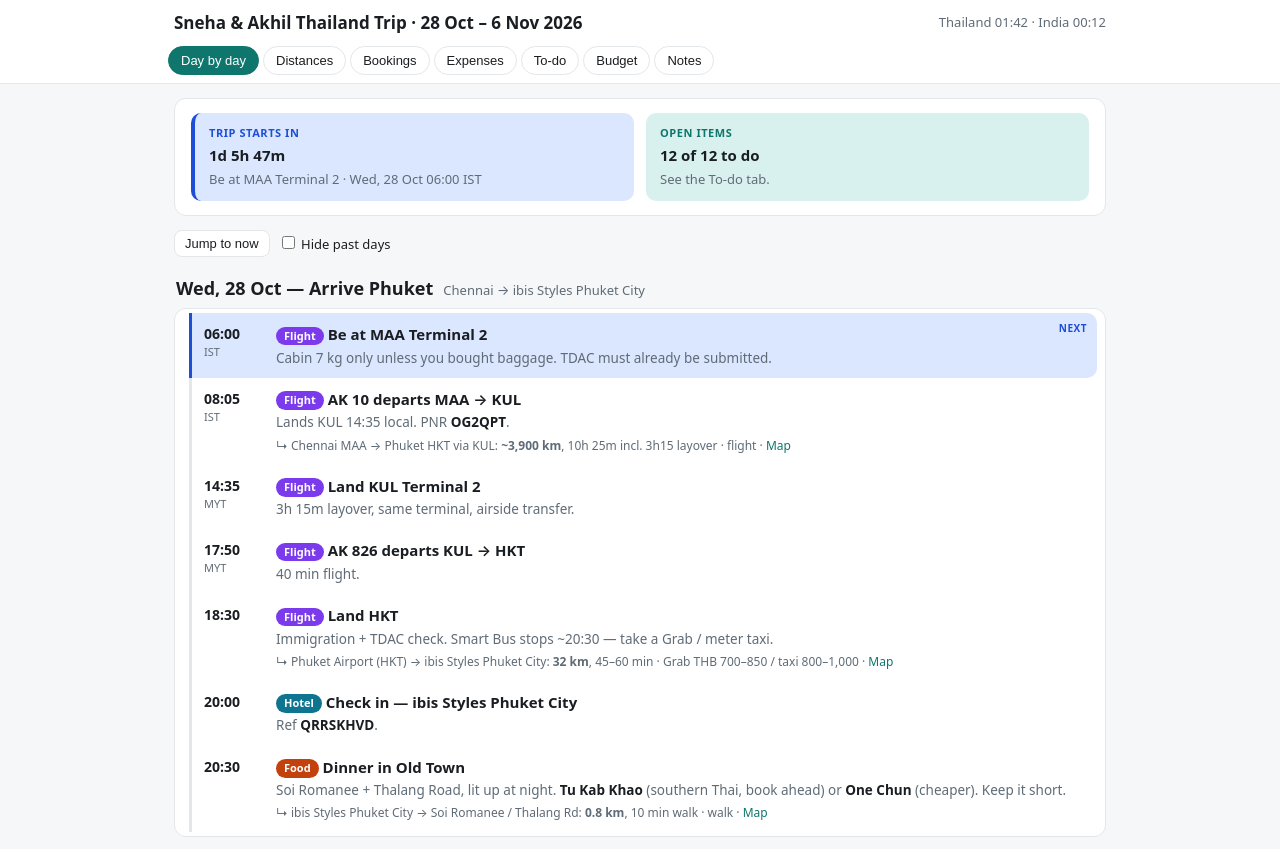
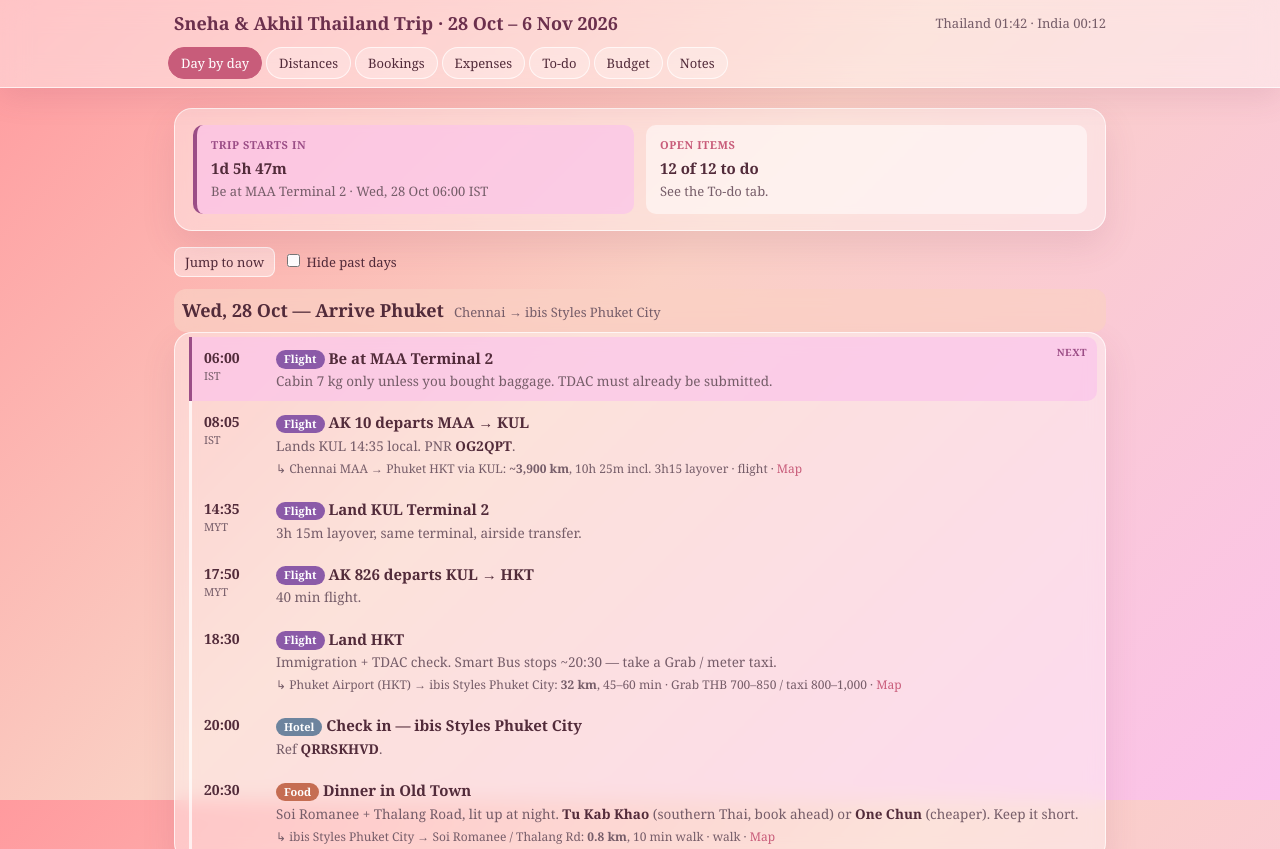
Before and after one commit to akhilvaibhav1/happy-horizons, a plain HTML site: page index.html in a window 1280 px wide. Shown: the top 849 px of the page. Drawn offline with Linux system fonts and the light colour scheme.

Commit message:
apply favorite romantic theme

```diff
--- a/index.html
+++ b/index.html
@@ -3,34 +3,30 @@
 <head>
 <meta charset="utf-8">
 <meta name="viewport" content="width=device-width, initial-scale=1">
-<meta name="theme-color" content="#0f766e">
+<meta name="theme-color" content="#ff9a9e">
 <title>Sneha & Akhil Thailand Trip · 28 Oct – 6 Nov 2026</title>
 <style>
   :root{
-    --bg:#f6f7f8;--card:#fff;--text:#1a1d21;--muted:#5f6b76;--line:#e3e7ea;
-    --accent:#0f766e;--accent-soft:#d9f1ee;--now:#b45309;--now-soft:#fff1d6;
-    --next:#1d4ed8;--next-soft:#dbe7ff;--done:#9aa3ab;
-    --flight:#7c3aed;--hotel:#0e7490;--food:#c2410c;--tour:#15803d;--move:#475569;--sight:#a16207;
-  }
-  @media (prefers-color-scheme:dark){
-    :root{--bg:#0f1316;--card:#171c21;--text:#e6e9ec;--muted:#98a2ab;--line:#2a3138;
-      --accent:#2dd4bf;--accent-soft:#113b37;--now:#fbbf24;--now-soft:#3a2a08;
-      --next:#60a5fa;--next-soft:#14274d;--done:#5b656e;}
+    --bg:#fad0c4;--card:rgba(255,255,255,.38);--text:#522b3a;--muted:#765d69;--line:rgba(255,255,255,.7);
+    --accent:#c85c7a;--accent-soft:rgba(255,255,255,.52);--now:#b45309;--now-soft:rgba(255,241,214,.8);
+    --next:#9b4d86;--next-soft:rgba(251,194,235,.65);--done:#aa8d99;
+    --flight:#8b5aa8;--hotel:#6d849e;--food:#c56d52;--tour:#70966e;--move:#7b7184;--sight:#b4864a;
   }
   *{box-sizing:border-box}
-  body{margin:0;font:15px/1.5 system-ui,-apple-system,Segoe UI,Roboto,sans-serif;background:var(--bg);color:var(--text)}
+  button,input,select{font-family:inherit}
+  body{margin:0;font:15px/1.5 Georgia,serif;background:linear-gradient(135deg,#ff9a9e,#fad0c4 45%,#fbc2eb) fixed;color:var(--text)}
   a{color:var(--accent)}
-  header{position:sticky;top:0;z-index:10;background:var(--card);border-bottom:1px solid var(--line)}
+  header{position:sticky;top:0;z-index:10;background:rgba(255,255,255,.42);border-bottom:1px solid var(--line);backdrop-filter:blur(14px);box-shadow:0 10px 28px rgba(130,55,100,.12)}
   .bar{max-width:960px;margin:0 auto;padding:10px 14px;display:flex;align-items:center;gap:12px;flex-wrap:wrap}
-  .bar h1{font-size:17px;margin:0;flex:1;min-width:180px}
+  .bar h1{font-size:18px;margin:0;flex:1;min-width:180px;color:#6b304d}
   .clock{font-variant-numeric:tabular-nums;color:var(--muted);font-size:13px}
   nav{max-width:960px;margin:0 auto;padding:0 8px 8px;display:flex;gap:4px;overflow-x:auto;scrollbar-width:none}
   nav::-webkit-scrollbar{display:none}
-  nav button{border:1px solid var(--line);background:transparent;color:var(--text);padding:6px 12px;border-radius:999px;cursor:pointer;white-space:nowrap;font-size:13px}
+  nav button{border:1px solid var(--line);background:rgba(255,255,255,.25);color:var(--text);padding:6px 12px;border-radius:999px;cursor:pointer;white-space:nowrap;font-size:13px;font-family:inherit}
   nav button.active{background:var(--accent);border-color:var(--accent);color:#fff}
-  main{max-width:960px;margin:0 auto;padding:14px}
+  main{max-width:960px;margin:0 auto;padding:20px 14px}
   section.tab{display:none}section.tab.active{display:block}
-  .card{background:var(--card);border:1px solid var(--line);border-radius:12px;padding:14px 16px;margin-bottom:14px}
+  .card{background:var(--card);border:1px solid var(--line);border-radius:18px;padding:16px 18px;margin-bottom:16px;box-shadow:0 14px 34px rgba(130,55,100,.12);backdrop-filter:blur(10px)}
   .muted{color:var(--muted)}
   .small{font-size:13px}
   h2{font-size:18px;margin:0 0 10px}h3{font-size:15px;margin:16px 0 6px}
@@ -52,7 +48,7 @@
 
   /* days */
   .day{margin-bottom:18px}
-  .dayhead{display:flex;align-items:baseline;gap:10px;flex-wrap:wrap;padding:6px 2px;position:sticky;top:94px;background:var(--bg);z-index:5}
+  .dayhead{display:flex;align-items:baseline;gap:10px;flex-wrap:wrap;padding:8px 8px;position:sticky;top:94px;background:rgba(250,208,196,.72);backdrop-filter:blur(8px);z-index:5;border-radius:12px}
   .dayhead h2{margin:0}
   .dayhead .base{color:var(--muted);font-size:13px}
   .dayhead.today h2::after{content:"TODAY";margin-left:8px;font-size:10px;background:var(--now);color:#fff;padding:2px 6px;border-radius:4px;vertical-align:middle}
```
